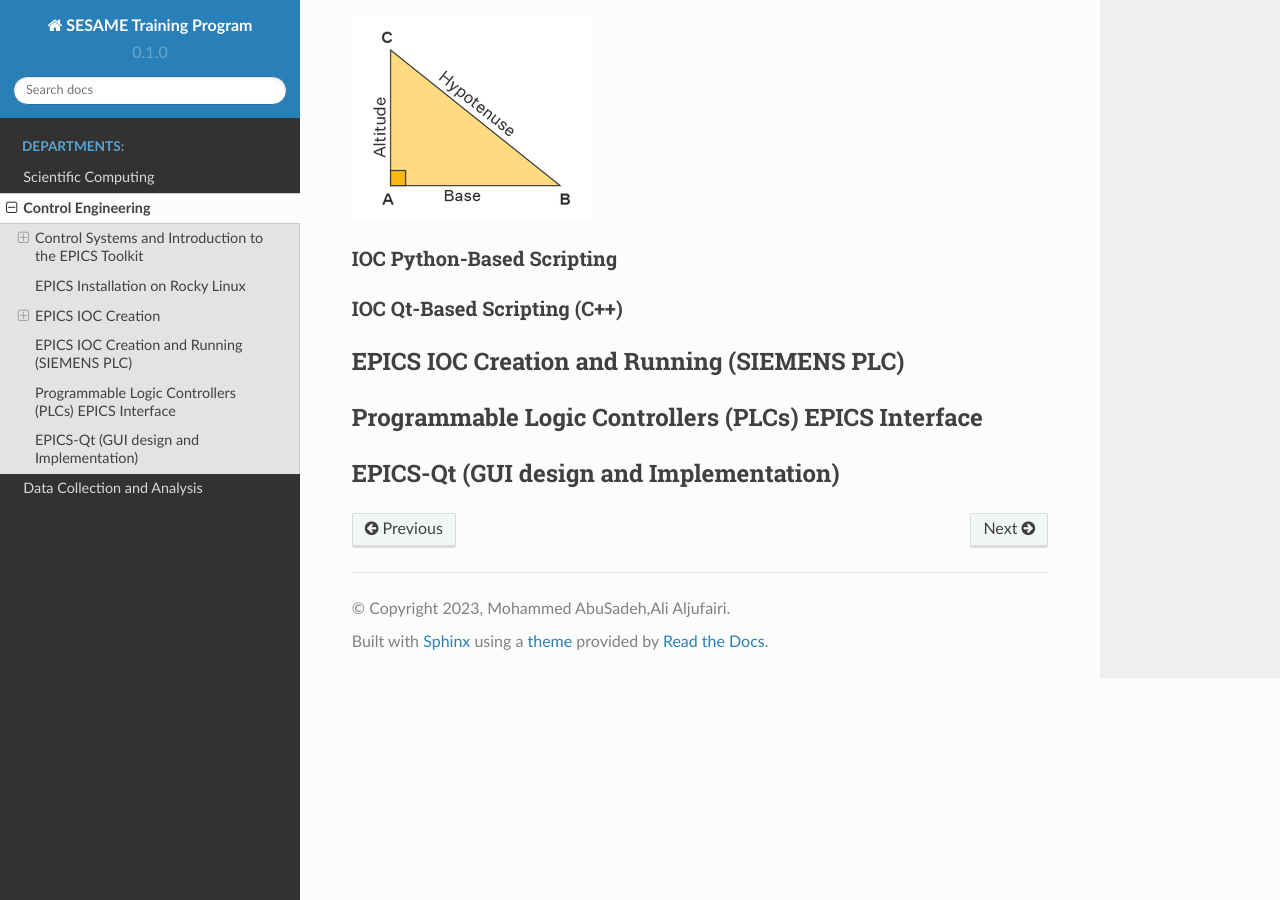
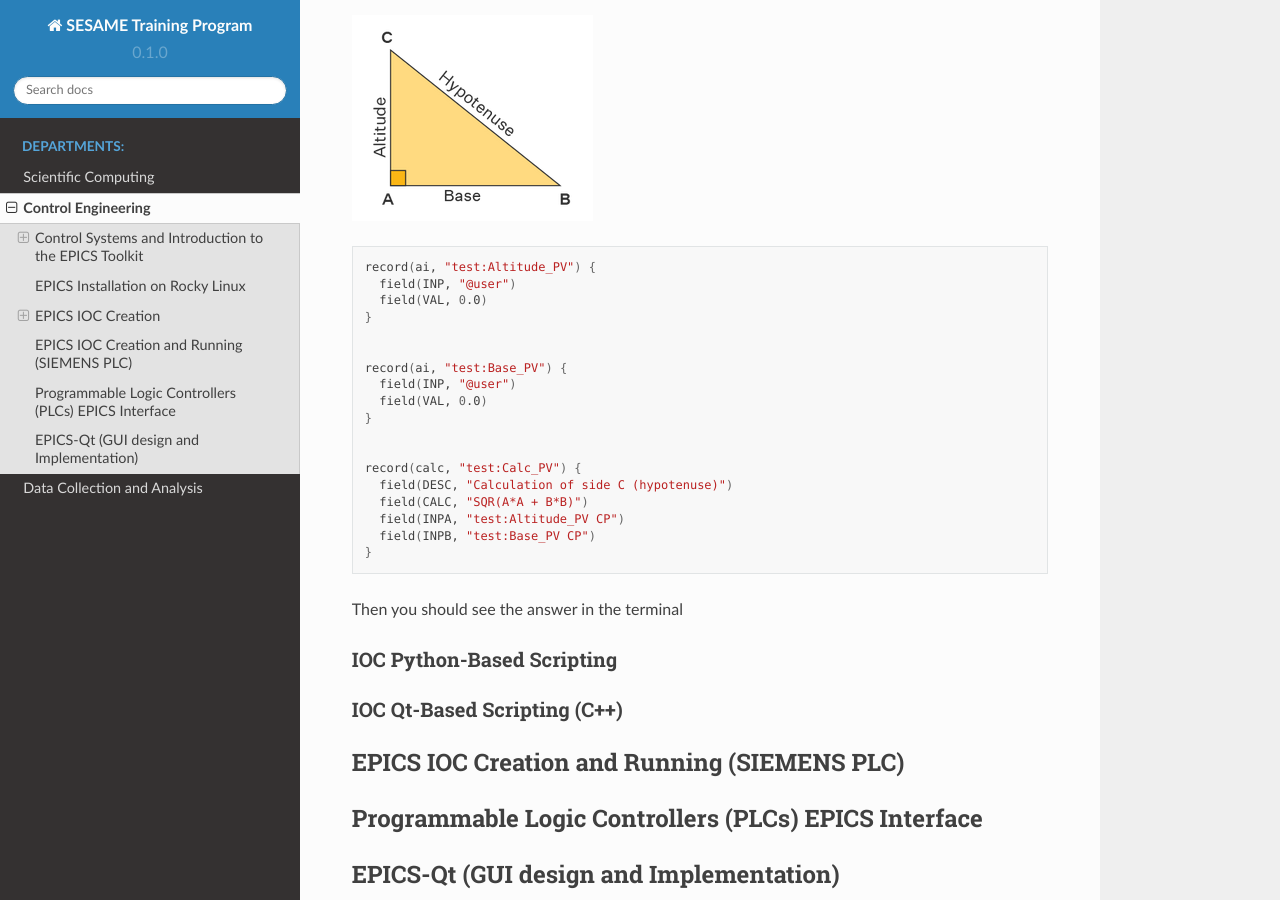
Before and after one commit to SESAME-Synchrotron/CCD, a Sphinx documentation site: the page built from docs/source/Control.rst, in a window 1280 px wide and 900 px high, scrolled down 7270 px. Built offline with Sphinx 7.4.7 and the Read the Docs theme 2.0.0, drawn with Linux system fonts in a browser that asks for light colours.

Commit message:
done with EPICS  termina

```diff
--- a/docs/source/Control.rst
+++ b/docs/source/Control.rst
@@ -267,6 +267,36 @@ After knowing the Database section this is a small Exercise that would help you
 
 .. image:: images/triangle.png
 
+
+.. code-block:: bash
+
+    record(ai, "test:Altitude_PV") {
+      field(INP, "@user")
+      field(VAL, 0.0)
+    }
+
+
+    record(ai, "test:Base_PV") {
+      field(INP, "@user")
+      field(VAL, 0.0)
+    }
+
+
+    record(calc, "test:Calc_PV") {
+      field(DESC, "Calculation of side C (hypotenuse)")
+      field(CALC, "SQR(A*A + B*B)")
+      field(INPA, "test:Altitude_PV CP")
+      field(INPB, "test:Base_PV CP")
+    }
+
+.. code-block:: bash
+      caput test:Altitude_PV 3
+      caput test:Base_PV 4
+      caget test:Calc_PV
+
+Then you should see the answer in the terminal
+
+
 IOC Python-Based Scripting
 ..........................
 
```
